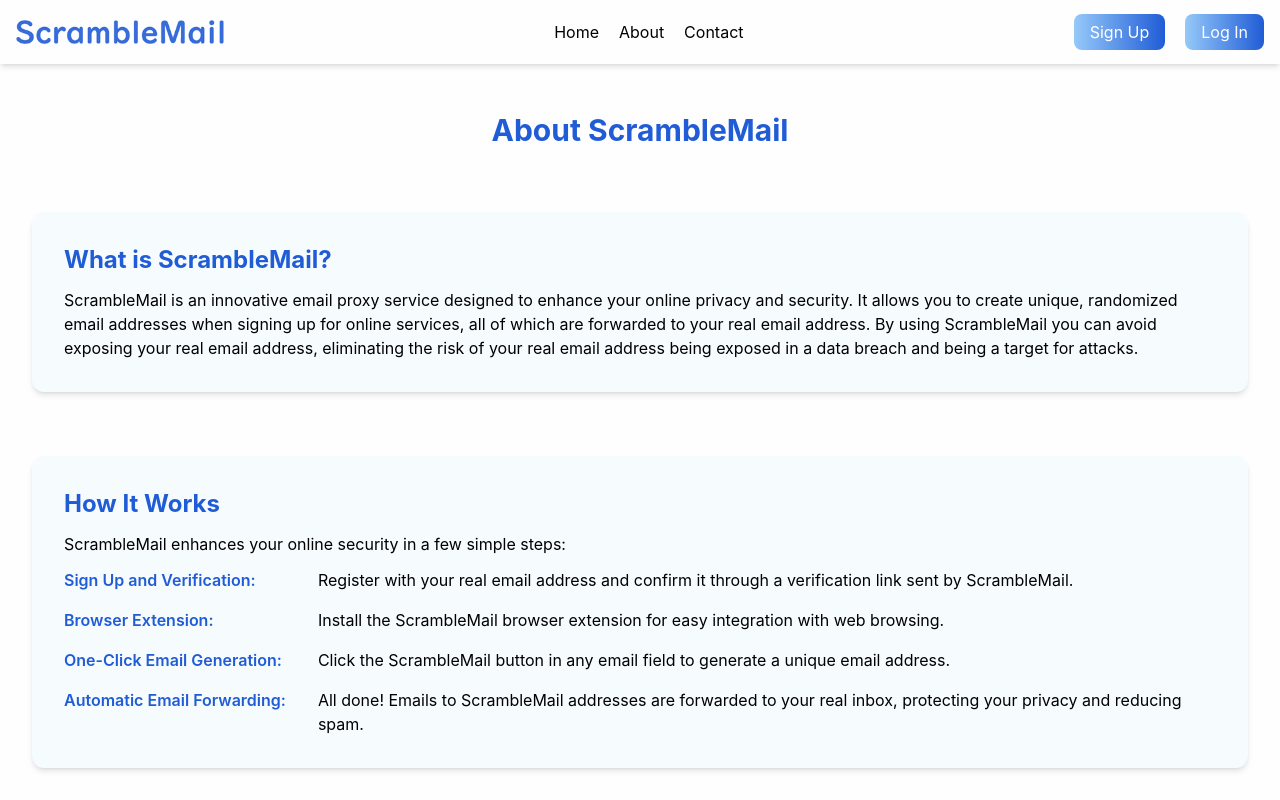
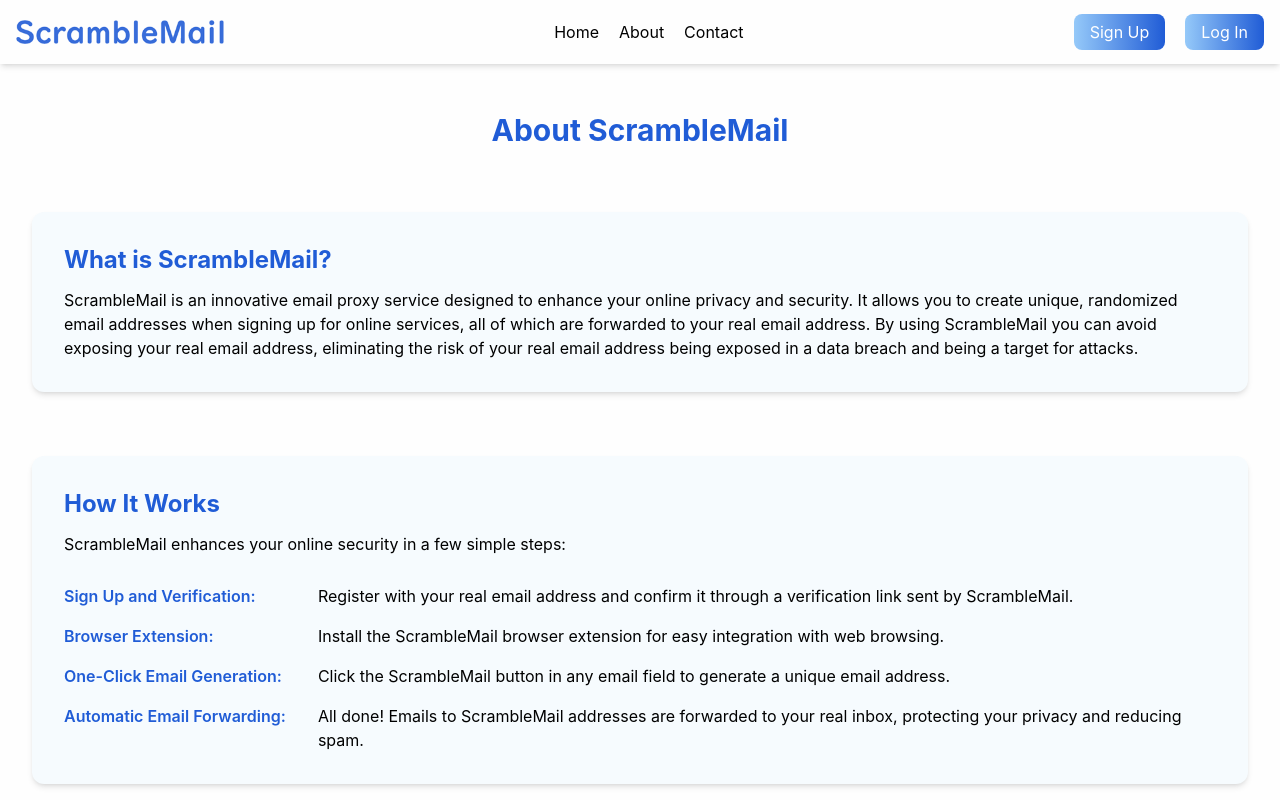
Before and after one commit to alexbishopbootcamp/scramblemail, a React (Vite) app in the folder client/: page /about in a window 1280 px wide. Shown: the top 800 px of the page. Built offline with nearby package versions, Linux system fonts and the light colour scheme.

Commit message:
Slight padding adjustment on About page

```diff
--- a/client/src/pages/About.jsx
+++ b/client/src/pages/About.jsx
@@ -25,7 +25,7 @@ const Landing = () => {
           <h1 className="font-bold text-theme-blue-300 text-2xl">How It Works</h1>
           <p>ScrambleMail enhances your online security in a few simple steps:</p>
 
-          <div class="flex flex-col md:grid md:grid-cols-[auto,1fr] gap-4">
+          <div class="flex flex-col md:grid md:grid-cols-[auto,1fr] gap-4 pt-4">
             <div class="font-semibold text-theme-blue-300 pr-4">Sign Up and Verification:</div>
             <div>Register with your real email address and confirm it through a verification link sent by ScrambleMail.</div>
 
```
